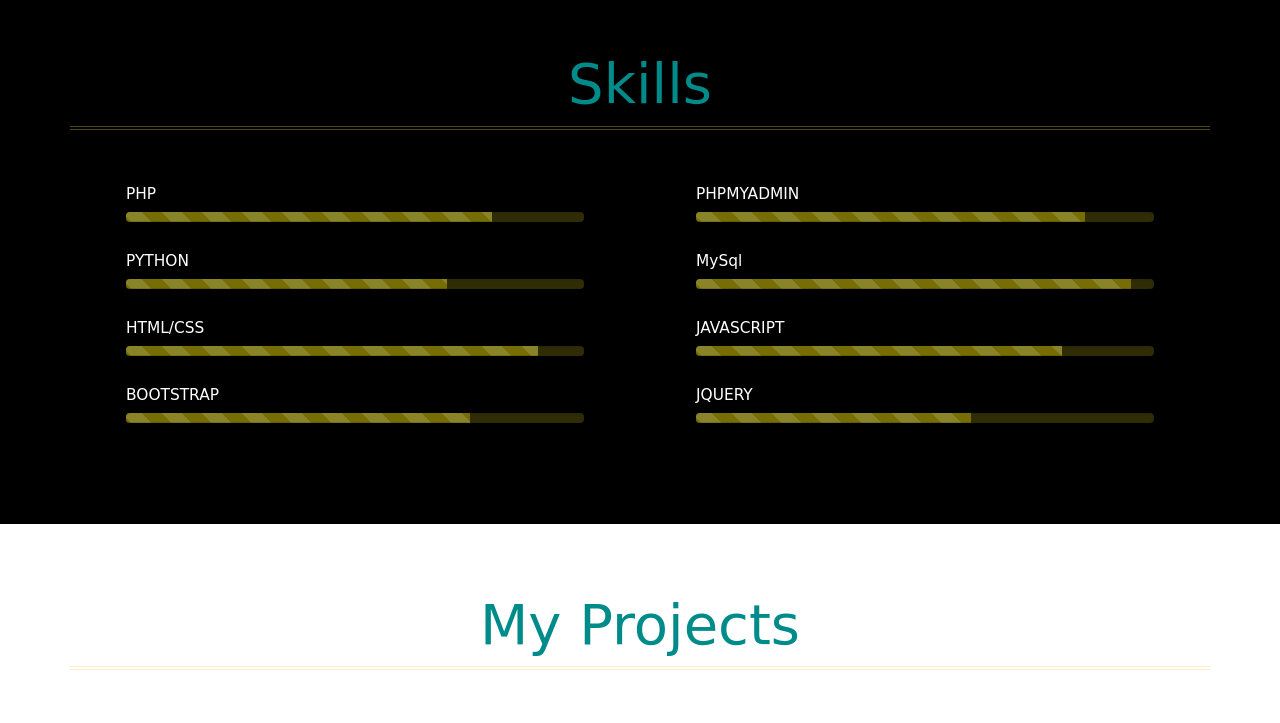
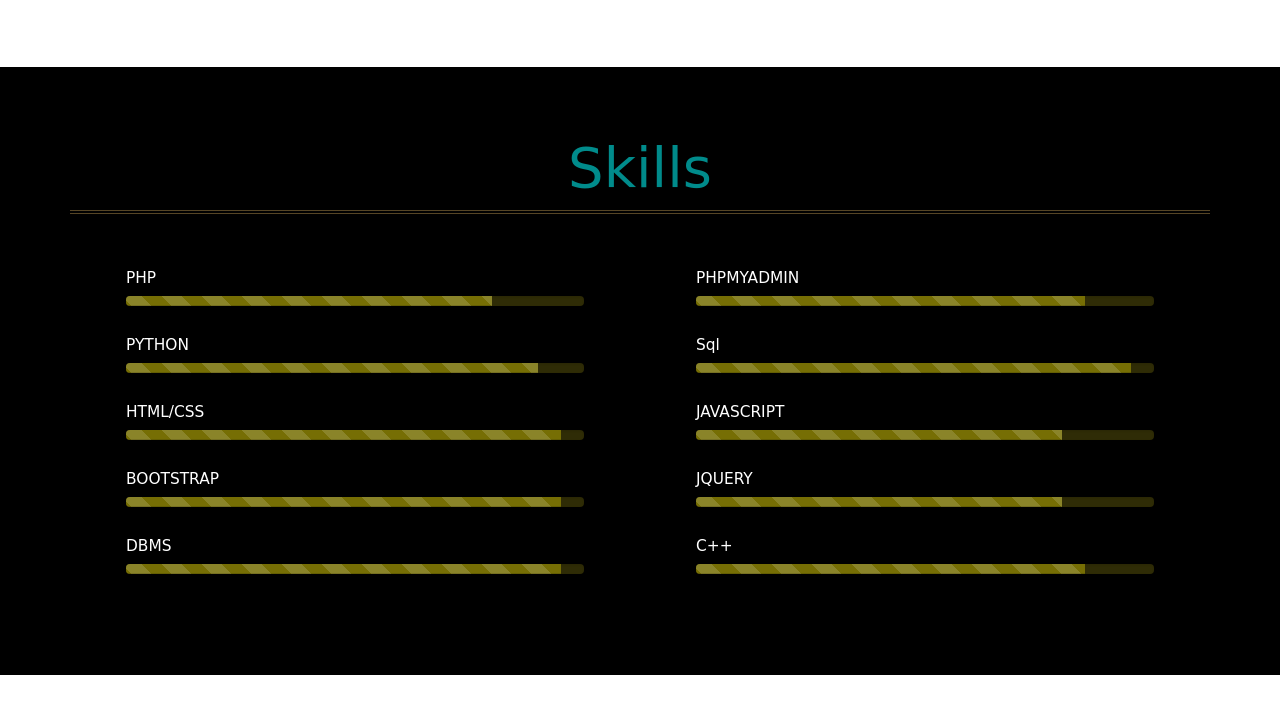
Before and after one commit to simranluthra/simranluthra.github.io, a plain HTML site: page portfolio/index.html in a window 1280 px wide. Shown: the part 2395-3118 px from the top of the page. Drawn offline with Linux system fonts and the light colour scheme; a web font is replaced by a local one.

Commit message:
Update index.html

```diff
--- a/portfolio/index.html
+++ b/portfolio/index.html
@@ -149,7 +149,17 @@
 				<div class="col-md-6 work-right">
 					<h5><span class="glyphicon glyphicon-briefcase"> </span> Executive</h5>
 					<p>IEEE organization - 2017-18 - Current </p>
-					<p>Working with the organization named IEEE. Have organized many events under the chandigarh subsection.</p>
+				<!--	<p>Working with the organization named IEEE. Have organized many events under the chandigarh subsection.</p> -->
+				</div>
+				<div class="clearfix"> </div>
+			</div>
+			<div class="work-info">
+				<div class="col-md-6 work-left">
+					<h4>2018 - Currently working </h4>
+				</div>
+				<div class="col-md-6 work-right">
+					<h5><span class="glyphicon glyphicon-briefcase"> </span> Mentor and Reviewer at Udacity</h5>
+					<p>Udacity - 2018 - Current </p>
 				</div>
 				<div class="clearfix"> </div>
 			</div>
@@ -206,17 +216,22 @@
 					</div>
 					<h6> PYTHON </h6>
 					<div class="progress">
-						<div class="progress-bar progress-bar-striped active" style="width: 70%">
+						<div class="progress-bar progress-bar-striped active" style="width: 90%">
 						</div>
 					</div>
 					<h6>HTML/CSS</h6>
 					<div class="progress">
-						<div class="progress-bar progress-bar-striped active" style="width: 90%">
+						<div class="progress-bar progress-bar-striped active" style="width: 95%">
 						</div>
 					</div>
 					<h6> BOOTSTRAP </h6>
 					<div class="progress">
-						<div class="progress-bar progress-bar-striped active" style="width: 75%">
+						<div class="progress-bar progress-bar-striped active" style="width: 95%">
+						</div>
+					</div>
+					<h6>DBMS</h6>
+					<div class="progress">
+						<div class="progress-bar progress-bar-striped active" style="width: 95%">
 						</div>
 					</div>
 				</div>
@@ -226,7 +241,7 @@
 						<div class="progress-bar progress-bar-striped active" style="width: 85%">
 						</div>
 					</div>
-					<h6>MySql</h6>
+					<h6>Sql</h6>
 					<div class="progress">
 						<div class="progress-bar progress-bar-striped active" style="width: 95%">
 						</div>
@@ -238,7 +253,12 @@
 					</div>
 					<h6>JQUERY</h6>
 					<div class="progress">
-						<div class="progress-bar progress-bar-striped active" style="width: 60%">
+						<div class="progress-bar progress-bar-striped active" style="width: 80%">
+						</div>
+					</div>
+					<h6>C++</h6>
+					<div class="progress">
+						<div class="progress-bar progress-bar-striped active" style="width: 85%">
 						</div>
 					</div>
 				</div>
```
